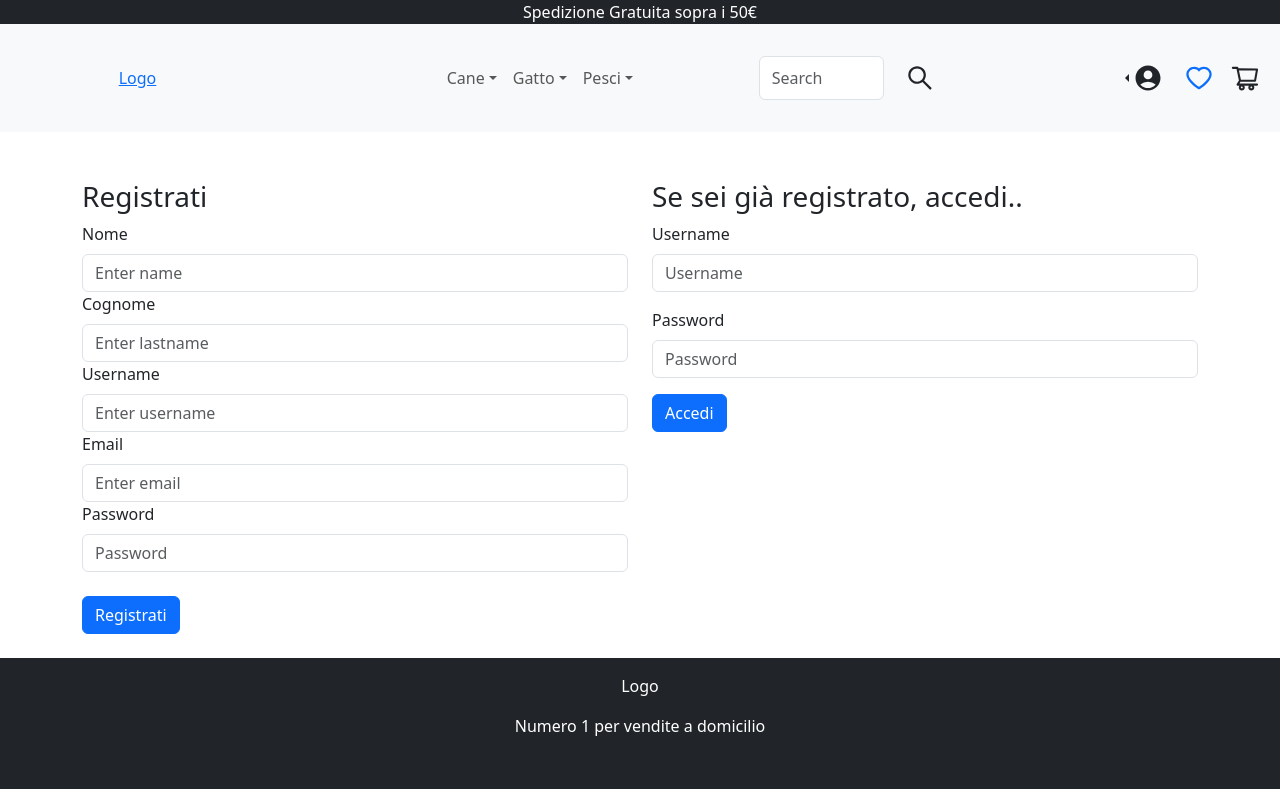
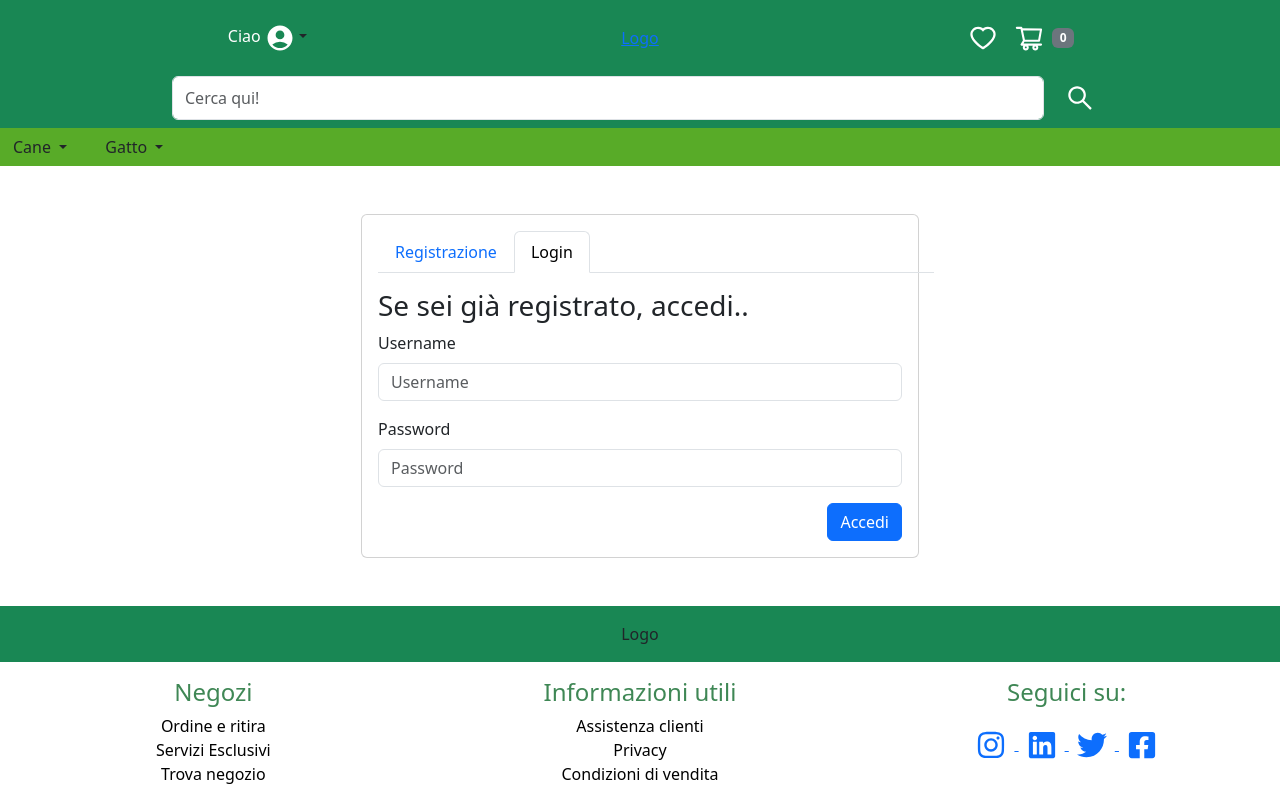
Before and after one commit to Davepuffo/Progetto_Capstone_FrontEnd, a React (Create React App) app in the folder progetto/: page /register in a window 1280 px wide. Shown: the top 789 px of the page. Built offline with nearby package versions, Linux system fonts and the light colour scheme.

Commit message:
inizio css sito

```diff
--- a/progetto/src/App.css
+++ b/progetto/src/App.css
@@ -1,12 +1,35 @@
 .listaFooter a {
   text-decoration: none;
-  color: antiquewhite;
+  color: black;
 }
 
 .listaFooter a :hover {
-  text-decoration: aquamarine;
+  text-decoration: underline;
 }
 
 .indispensabili {
   width: 150px;
 }
+
+.efficenza {
+  display: flex;
+  text-align: center;
+  align-items: center;
+  justify-content: center;
+  padding: 5px;
+}
+
+.stilizzati {
+  align-items: center;
+  justify-content: center;
+  padding: 10px;
+  text-align: center;
+}
+
+#dropdownmenu {
+  background-color: #58ab28;
+}
+
+.colFooter h4 {
+  color: #3f8755;
+}
--- a/progetto/src/component/DinamicParts/HomePage.jsx
+++ b/progetto/src/component/DinamicParts/HomePage.jsx
@@ -26,7 +26,7 @@ function HomePage() {
         <Carousel.Item className="h-100 text-center" interval={2000}>
           <img
             className="d"
-            src="http://placekitten.com/800/350"
+            src="http://placekitten.com/1200/350"
             alt="First slide"
           />
           <Carousel.Caption>
@@ -35,63 +35,83 @@ function HomePage() {
           </Carousel.Caption>
         </Carousel.Item>
       </Carousel>
-      <Row className="w-100 py-3 my-2 mx-0 align-items-center border border-dark">
-        <Col className="d-flex align-items-center justify-content-center">
-          <LiaShippingFastSolid className="mx-2" />
+      <Row className="w-100 py-3 my-2 mx-0 align-items-center border border-grey">
+        <Col xs={6} md={3} className="efficenza">
+          <LiaShippingFastSolid className="mx-2" size="30px" />
           <p className="my-0">Consegna veloce</p>
         </Col>
-        <Col className="d-flex align-items-center justify-content-center">
-          <AiOutlineMessage className="mx-2" />
+        <Col xs={6} md={3} className="efficenza">
+          <AiOutlineMessage className="mx-2" size="30px" />
           <p className="my-0">Assistenza clienti</p>
         </Col>
-        <Col className="d-flex align-items-center justify-content-center">
-          <PiArrowCounterClockwiseBold className="mx-2" />
+        <Col xs={6} md={3} className="efficenza">
+          <PiArrowCounterClockwiseBold className="mx-2" size="30px" />
           <p className="my-0">Reso facile</p>
         </Col>
-        <Col className="d-flex align-items-center justify-content-center">
-          <GrCreditCard className="mx-2" />
+        <Col xs={6} md={3} className="efficenza">
+          <GrCreditCard className="mx-2" size="30px" />
           <p className="my-0">Pagamenti sicuri</p>
         </Col>
       </Row>
 
-      <Row className="my-4">
-        <Col>
+      <Row className=" mx-3">
+        <h3>Acquista un prodotto per:</h3>
+        <Col className="stilizzati">
           <img
-            src="https://www.greenme.it/wp-content/uploads/2014/02/cani_benefici.jpg"
+            src="https://www.isoladeitesori.it/dw/image/v2/BGRZ_PRD/on/demandware.static/-/Sites-idt-it-Library/default/dwfc3fa028/cane.png"
             alt=""
-            style={{ height: "150px" }}
           />
           <p>Cane</p>
         </Col>
-        <Col>
+        <Col className="stilizzati">
           <img
-            src="https://riccardogazzaniga.com/wp-content/uploads/2022/01/Gatto_europeo3-627x559.jpg"
+            src="https://www.isoladeitesori.it/dw/image/v2/BGRZ_PRD/on/demandware.static/-/Sites-idt-it-Library/default/dw4519b017/gatto.png"
             alt=""
-            style={{ height: "150px" }}
           />
           <p>Gatto</p>
         </Col>
-        <Col>
+        <Col className="stilizzati">
           <img
-            src="https://www.galileonet.it/wp-content/uploads/2021/04/pesci.jpg"
+            src="https://www.isoladeitesori.it/dw/image/v2/BGRZ_PRD/on/demandware.static/-/Sites-idt-it-Library/default/dweb9469fd/acquariologia.png"
             alt=""
-            style={{ height: "150px" }}
           />
           <p>Pesci</p>
         </Col>
+        <Col className="stilizzati">
+          <img
+            src="https://www.isoladeitesori.it/dw/image/v2/BGRZ_PRD/on/demandware.static/-/Sites-idt-it-Library/default/dwc5161b3c/uccelli.png"
+            alt=""
+          />
+          <p>Uccelli</p>
+        </Col>
+        <Col className="stilizzati">
+          <img
+            src="https://www.isoladeitesori.it/dw/image/v2/BGRZ_PRD/on/demandware.static/-/Sites-idt-it-Library/default/dw6f289a6f/roditori.png"
+            alt=""
+          />
+          <p>Roditori</p>
+        </Col>
+        <Col className="stilizzati">
+          <img
+            src="https://www.isoladeitesori.it/dw/image/v2/BGRZ_PRD/on/demandware.static/-/Sites-idt-it-Library/default/dw4a4407fc/idt_promozioni.png"
+            alt=""
+          />
+          <p>Promozioni</p>
+        </Col>
       </Row>
 
-      <Row className="my-3 bg-success py-4 align-items-center">
-        <Col xs={12} md={6}>
-          <h4>
-            Iscriviti alla nostra newletter per rimanere aggiornato su sconti e
-            offerte
-          </h4>
+      <Row className="my-3 bg-success p-4 align-items-center flex-column text-center">
+        <Col xs={12} md={6} className="text-white">
+          <h4>Iscriviti alla nostra newsletter:</h4>
+          <p>
+            Iscriviti alla newsletter dell’Isola dei Tesori e resta sempre
+            aggiornato sulle ultime novità!
+          </p>
         </Col>
         <Col xs={12} md={6}>
-          <Form>
-            <Form.Control type="mail" />
-            <Button className="mt-2">Invia!</Button>
+          <Form className="d-flex align-items-center">
+            <Form.Control type="mail" className="h-50" />
+            <Button className="mx-2">Invia!</Button>
           </Form>
         </Col>
       </Row>
--- a/progetto/src/component/DinamicParts/Register.jsx
+++ b/progetto/src/component/DinamicParts/Register.jsx
@@ -1,6 +1,15 @@
 import React, { useState } from "react";
 import { useDispatch } from "react-redux";
-import { Container, Form, Button, Row, Col } from "react-bootstrap";
+import {
+  Container,
+  Form,
+  Button,
+  Row,
+  Col,
+  Tab,
+  Tabs,
+  Card,
+} from "react-bootstrap";
 import { setToken, setUser } from "../../redux/actions/UserActions";
 
 function Register() {
@@ -82,16 +91,22 @@ function Register() {
   };
 
   return (
-    <Container className="register-container mt-5">
-      <Row>
-        <Col xs={6}>
+    <Container className="d-flex justify-content-center">
+      <Card className="w-50 my-5">
+        <Tabs
+          defaultActiveKey="profile"
+          id="uncontrolled-tab-example"
+          className="m-3 w-100"
+        >
+          <Tab eventKey="home" title="Registrazione">
+            <Col className="px-3">
               <h3 className="register-title">Registrati</h3>
               <Form onSubmit={handleRegister}>
                 <Form.Group controlId="formName">
                   <Form.Label className="register-label">Nome</Form.Label>
                   <Form.Control
                     type="text"
-                placeholder="Enter name"
+                    placeholder="Inserisci nome"
                     value={name}
                     onChange={(e) => setName(e.target.value)}
                     className="register-input"
@@ -103,7 +118,7 @@ function Register() {
                   <Form.Label className="register-label">Cognome</Form.Label>
                   <Form.Control
                     type="text"
-                placeholder="Enter lastname"
+                    placeholder="Inserisci cognome"
                     value={lastname}
                     onChange={(e) => setLastname(e.target.value)}
                     className="register-input"
@@ -115,7 +130,7 @@ function Register() {
                   <Form.Label className="register-label">Username</Form.Label>
                   <Form.Control
                     type="text"
-                placeholder="Enter username"
+                    placeholder="Inserisci username"
                     value={username}
                     onChange={(e) => setUsername(e.target.value)}
                     className="register-input"
@@ -127,7 +142,7 @@ function Register() {
                   <Form.Label className="register-label">Email</Form.Label>
                   <Form.Control
                     type="email"
-                placeholder="Enter email"
+                    placeholder="Inserisci email"
                     value={email}
                     onChange={(e) => setEmail(e.target.value)}
                     className="register-input"
@@ -139,7 +154,7 @@ function Register() {
                   <Form.Label className="register-label">Password</Form.Label>
                   <Form.Control
                     type="password"
-                placeholder="Password"
+                    placeholder="Inserisci password"
                     value={password}
                     onChange={(e) => setPassword(e.target.value)}
                     className="register-input"
@@ -151,24 +166,22 @@ function Register() {
           <Form.Label className="register-label">Roles</Form.Label>
           <Form.Control
           type="text"
-            placeholder="Enter roles (comma-separated)"
+            placeholder="Inserisci roles (comma-separated)"
             value={roles}
             onChange={(e) => setRoles(e.target.value.split(","))}
             className="register-input"
             />
         </Form.Group> */}
-
-            <Button
-              variant="primary"
-              type="submit"
-              className="register-button my-4"
-            >
+                <div className="d-flex justify-content-end my-3">
+                  <Button variant="primary" type="submit">
                     Registrati
                   </Button>
+                </div>
               </Form>
             </Col>
-
-        <Col xs={6}>
+          </Tab>
+          <Tab eventKey="profile" title="Login">
+            <Col className="px-3">
               <h3>Se sei già registrato, accedi..</h3>
               <Form onSubmit={handleLogin}>
                 <Form.Group className="mb-3" controlId="formGroupEmail">
@@ -181,7 +194,6 @@ function Register() {
                   />
                 </Form.Group>
                 <Form.Group
-              className="mb-3"
                   controlId="formGroupPassword"
                   value={passwordLogin}
                   onChange={(e) => setPasswordLogin(e.target.value)}
@@ -189,12 +201,16 @@ function Register() {
                   <Form.Label>Password</Form.Label>
                   <Form.Control type="password" placeholder="Password" />
                 </Form.Group>
+                <div className="d-flex justify-content-end my-3">
                   <Button variant="primary" type="submit">
-              Accedi
+                    Accedi{" "}
                   </Button>
+                </div>
               </Form>
             </Col>
-      </Row>
+          </Tab>
+        </Tabs>
+      </Card>
     </Container>
   );
 }
--- a/progetto/src/component/StaticParts/Footer.jsx
+++ b/progetto/src/component/StaticParts/Footer.jsx
@@ -10,17 +10,9 @@ import {
 
 function Footer() {
   return (
-    <Container fluid className="bg-dark text-white text-center">
-      <Row className="flex-column py-3">
-        <Col>
-          <p>Logo</p>
-        </Col>
-        <Col>
-          <p>Numero 1 per vendite a domicilio</p>
-        </Col>
-      </Row>
-
-      <Row className="my-3">
+    <Container fluid className="text-center">
+      <Row className="flex-column py-3 bg-success align-items-center">Logo</Row>
+      <Row className="my-3 colFooter">
         <Col>
           <ul className="list-unstyled">
             <h4>Negozi</h4>
@@ -76,7 +68,7 @@ function Footer() {
         </Col>
       </Row>
 
-      <Row fluid className="bg-secondary py-1">
+      <Row fluid className="bg-secondary text-white py-1">
         <Col>
           <p>
             AGRIFARMA S.P.A a socio unico Via Roncaglia, 12, 20146-Milano (MI)
--- a/progetto/src/component/StaticParts/NavBar.jsx
+++ b/progetto/src/component/StaticParts/NavBar.jsx
@@ -81,92 +81,27 @@ function NavBar() {
   };
 
   return (
-    <Navbar expand="lg" className="bg-body-tertiary p-0" sticky="top">
+    <Navbar expand="lg" className="bg-success p-0 " sticky="top">
       <Container fluid className="flex-column p-0">
-        <Row className="bg-dark w-100 text-white">
-          <Col>
-            <p className="my-0 text-center">Spedizione Gratuita sopra i 50€</p>
-          </Col>
-        </Row>
-        <Row className="w-100 align-items-center py-2 my-4">
-          <Col xs={1}>
-            <Navbar.Toggle aria-controls="navbarScroll" onClick={show} />
-          </Col>
-          <Col xs={5} md={3}>
-            <Link to={"/home"}>Logo</Link>
-          </Col>
-          <Col>
-            <Navbar.Collapse id="navbarScroll">
-              <Nav
-                className="me-auto my-2 my-lg-0"
-                style={{ maxHeight: "300px" }}
-                navbarScroll
-              >
-                <NavDropdown title="Cane" id="navbarScrollingDropdown">
-                  <NavDropdown.Item
-                    onClick={() => {
-                      navigate("/catalogo/cane");
-                    }}
-                  >
-                    Tutti i prodotti per il tuo cane
-                  </NavDropdown.Item>
-                  <NavDropdown.Item href="#action4">
-                    Another action
-                  </NavDropdown.Item>
-                  <NavDropdown.Divider />
-                  <NavDropdown.Item href="#action5">
-                    Something else here
-                  </NavDropdown.Item>
-                </NavDropdown>
-                <NavDropdown title="Gatto" id="navbarScrollingDropdown">
-                  <NavDropdown.Item href="#action3">Action</NavDropdown.Item>
-                  <NavDropdown.Item href="#action4">
-                    Another action
-                  </NavDropdown.Item>
-                  <NavDropdown.Divider />
-                  <NavDropdown.Item href="#action5">
-                    Something else here
-                  </NavDropdown.Item>
-                </NavDropdown>
-                <NavDropdown title="Pesci" id="navbarScrollingDropdown">
-                  <NavDropdown.Item href="#action3">Action</NavDropdown.Item>
-                  <NavDropdown.Item href="#action4">
-                    Another action
-                  </NavDropdown.Item>
-                  <NavDropdown.Divider />
-                  <NavDropdown.Item href="#action5">
-                    Something else here
-                  </NavDropdown.Item>
-                </NavDropdown>
-              </Nav>
-            </Navbar.Collapse>
-          </Col>
-
-          <Col xs={2}>
-            <Form className="d-flex">
-              <Form.Control
-                type="search"
-                placeholder="Search"
-                className="me-2"
-                aria-label="Search"
-                onChange={handleChange}
-              />
-              <Button
-                onClick={() => {
-                  navigate("/catalogo/cerca/" + query);
-                }}
-                variant="outline-transparent"
-              >
-                <AiOutlineSearch size="30px" />
-              </Button>
-            </Form>
-          </Col>
-
-          <Col xs={3} className="d-flex justify-content-end align-items-center">
+        <Row className="w-100 align-items-center py-2 mt-2 justify-content-between">
+          <Col
+            xs={3}
+            className="d-flex justify-content-end align-items-center p-0"
+          >
+            <Navbar.Toggle
+              aria-controls="navbarScroll"
+              size="30px"
+              className="p-0 m-0 "
+            />
             <Nav.Link>
-              <Dropdown drop="start">
+              <Dropdown drop="down">
                 <Dropdown.Toggle variant="transparent" id="dropdown-basic">
-                  <MdAccountCircle size="30px" />
+                  {user.name == undefined ? null : (
+                    <p className="d-none d-lg-inline text-white">
+                      Ciao {user.username}
+                    </p>
+                  )}
+                  <MdAccountCircle size="30px" color="white" />
                 </Dropdown.Toggle>
                 <Dropdown.Menu>
                   {user.name == undefined ? (
@@ -233,19 +168,33 @@ function NavBar() {
                 </Dropdown.Menu>
               </Dropdown>
             </Nav.Link>
+          </Col>
+          <Col xs={6} md={3} className="text-center">
+            <Link to={"/home"}>Logo</Link>
+          </Col>
 
+          <Col
+            xs={3}
+            className="d-flex justify-content-start align-items-center p-0"
+          >
             <Nav.Link href="#action1">
               <Link to={"/preferiti"}>
-                <AiOutlineHeart size="30px" className="mx-2" />
+                <AiOutlineHeart size="30px" className="mx-2" color="white" />
               </Link>
             </Nav.Link>
+
             <Nav.Link>
               <AiOutlineShoppingCart
                 size="30px"
+                color="white"
                 onClick={handleShow}
                 className="mx-2"
               />
-              <Badge bg="secondary"></Badge>
+              <Badge bg="secondary">
+                {cart.items == undefined || cart.items.length == 0
+                  ? 0
+                  : cart.items.length}
+              </Badge>
 
               <Offcanvas show={show} onHide={handleClose} placement="end">
                 <Offcanvas.Header closeButton>
@@ -343,6 +292,83 @@ function NavBar() {
             </Nav.Link>
           </Col>
         </Row>
+
+        <Row className="w-100 justify-content-center">
+          <Col md={6} className="w-75">
+            <Form className="d-flex my-2">
+              <Form.Control
+                type="search"
+                placeholder="Cerca qui!"
+                className="me-2"
+                aria-label="Search"
+                onChange={handleChange}
+              />
+              <Button
+                onClick={() => {
+                  navigate("/catalogo/cerca/" + query);
+                }}
+                variant="outline-transparent"
+              >
+                <AiOutlineSearch size="30px" color="white" />
+              </Button>
+            </Form>
+          </Col>
+        </Row>
+
+        <Row id="dropdownmenu" className="w-100">
+          <Col>
+            <Navbar.Collapse id="navbarScroll">
+              <Row className="align-items-center justify-content-center">
+                <Col className="p-0">
+                  <Dropdown>
+                    <Dropdown.Toggle variant="trasparent" id="dropdown-basic">
+                      Cane{" "}
+                    </Dropdown.Toggle>
+
+                    <Dropdown.Menu>
+                      <Dropdown.Item
+                        onClick={() => {
+                          navigate("/catalogo/cane");
+                        }}
+                      >
+                        Tutti i prodotti per il tuo cane
+                      </Dropdown.Item>
+                      <Dropdown.Item href="#/action-2">
+                        Another action
+                      </Dropdown.Item>
+                      <Dropdown.Item href="#/action-3">
+                        Something else
+                      </Dropdown.Item>
+                    </Dropdown.Menu>
+                  </Dropdown>
+                </Col>
+                <Col>
+                  <Dropdown>
+                    <Dropdown.Toggle variant="trasparent" id="dropdown-basic">
+                      Gatto{" "}
+                    </Dropdown.Toggle>
+
+                    <Dropdown.Menu>
+                      <Dropdown.Item
+                        onClick={() => {
+                          navigate("/catalogo/cane");
+                        }}
+                      >
+                        Tutti i prodotti per il tuo cane
+                      </Dropdown.Item>
+                      <Dropdown.Item href="#/action-2">
+                        Another action
+                      </Dropdown.Item>
+                      <Dropdown.Item href="#/action-3">
+                        Something else
+                      </Dropdown.Item>
+                    </Dropdown.Menu>
+                  </Dropdown>
+                </Col>
+              </Row>
+            </Navbar.Collapse>
+          </Col>
+        </Row>
       </Container>
     </Navbar>
   );
```
Lines whose indentation alone changed are shown as unchanged.
